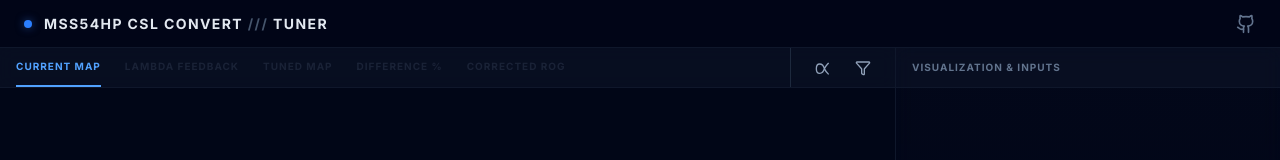
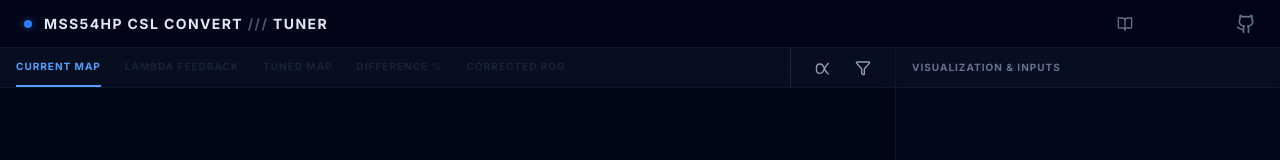
Before and after one commit to mushitaro/E46M3CSL_TuningTool, a Next.js app: page / in a window 1280 px wide. Shown: the top 160 px of the page. Built offline with nearby package versions, Linux system fonts and the light colour scheme.

Commit message:
Add link to NA M3 Forum tuning guide in header

```diff
--- a/src/app/page.tsx
+++ b/src/app/page.tsx
@@ -16,7 +16,7 @@ import { VEMap, ProcessedLog, LogDataPoint, LogFilterConfig, InterpolationPoint
 import { FilterConfigPanel } from '@/components/FilterConfigPanel';
 import { InterpolationTableEditor } from '@/components/InterpolationTableEditor';
 import { LogDataTable } from '@/components/LogDataTable';
-import { AlertCircle, CheckCircle, Download, FileCode, FileSpreadsheet, Settings, Power, Zap, Thermometer, Cpu, Trash2, Github } from 'lucide-react';
+import { AlertCircle, CheckCircle, Download, FileCode, FileSpreadsheet, Settings, Power, Zap, Thermometer, Cpu, Trash2, Github, BookOpen } from 'lucide-react';
 import { APP_CONFIG, MAP_DIMENSIONS, RPM_AXIS, TPS_AXIS, CSL_STOCK_MAP_DATA } from '@/config/constants';
 
 export default function Home() {
@@ -342,6 +342,19 @@ export default function Home() {
           </h1>
         </div>
 
+        <div className="flex items-center gap-4">
+          {/* Forum Link */}
+          <a
+            href="https://nam3forum.com/forums/forum/special-interests/coding-tuning/242281-a-quick-and-easy-way-to-street-tune-your-csl-conversion-for-drivability"
+            target="_blank"
+            rel="noopener noreferrer"
+            className="text-slate-500 hover:text-amber-400 transition-colors flex items-center gap-2 group"
+            title="Methodology Source: NA M3 Forum"
+          >
+            <BookOpen className="w-4 h-4" />
+            <span className="text-[10px] uppercase font-bold tracking-wider hidden sm:block opacity-0 group-hover:opacity-100 transition-all -translate-x-2 group-hover:translate-x-0">Tuning Guide</span>
+          </a>
+
           {/* GitHub Link */}
           <a
             href="https://github.com/mushitaro/mss54hp-csl-convert-tuner"
@@ -352,6 +365,7 @@ export default function Home() {
           >
             <Github className="w-5 h-5" />
           </a>
+        </div>
       </header>
 
       <div className="flex flex-1 overflow-hidden">
```
Lines whose indentation alone changed are shown as unchanged.
